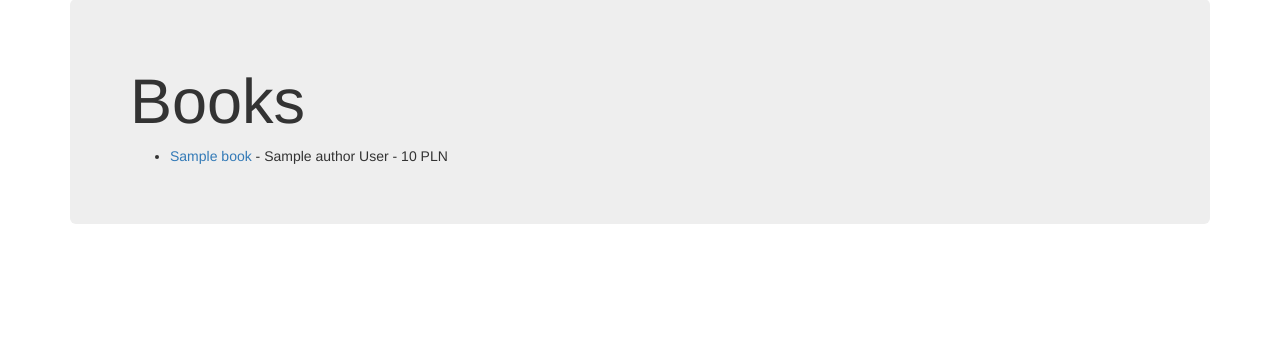
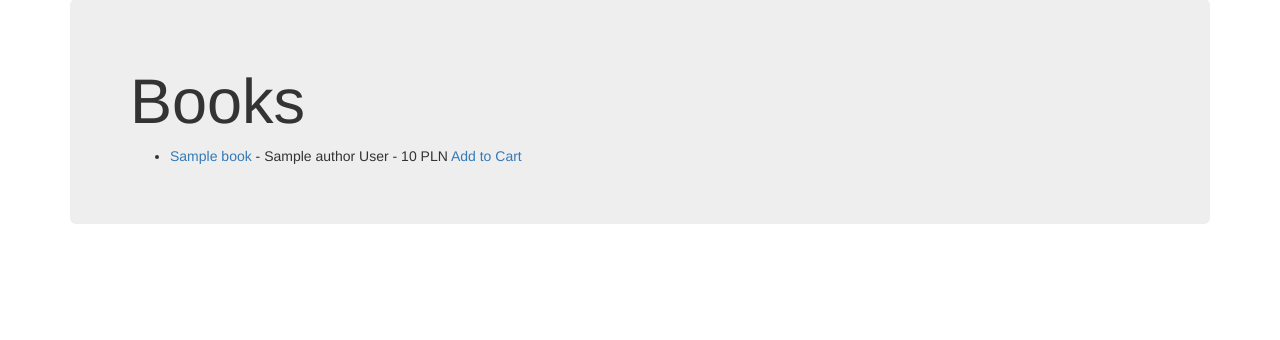
Before and after one commit to damianpud/flask_task, a Flask app: page / in a window 1280 px wide. Shown: the part 113-453 px from the top of the page. Run offline with Flask 2, Linux system fonts and the light colour scheme; tables that the repository leaves empty hold one stand-in row (values such as "Sample post"); parts of the project's set-up code (start-up, migrations or seed data) failed here and were passed over; some libraries are stand-ins or nearby versions.

Commit message:
updated books template

```diff
--- a/templates/books.html
+++ b/templates/books.html
@@ -10,7 +10,7 @@
         - {{ book.author.name }} {{ book.author.surname }} - {{ book.price }} PLN
         <a href="{{ url_for('main.book_update', book_id=book.id) }}">update</a> /
         <a href="{{ url_for('main.book_delete', book_id=book.id) }}">delete</a> /
-        <a href="{{ url_for('main.add_to_cart', book_id=book.id) }}">Buy</a>
+        <a href="{{ url_for('main.add_to_cart', book_id=book.id) }}">Add to Cart</a>
       </li>
     {% endfor %}
     {% elif current_user.is_authenticated  %}
@@ -18,7 +18,7 @@
       <li>
         <a href="{{ url_for('main.book_detail', book_id=book.id) }}">{{ book.title }}</a>
         - {{ book.author.name }} {{ book.author.surname }} - {{ book.price }} PLN
-        <a href="{{ url_for('main.add_to_cart', book_id=book.id) }}">Buy</a>
+        <a href="{{ url_for('main.add_to_cart', book_id=book.id) }}">Add to Cart</a>
       </li>
     {% endfor %}
     {% else %}
@@ -26,6 +26,7 @@
       <li>
         <a href="{{ url_for('main.book_detail', book_id=book.id) }}">{{ book.title }}</a>
         - {{ book.author.name }} {{ book.author.surname }} - {{ book.price }} PLN
+        <a href="{{ url_for('main.add_to_cart', book_id=book.id) }}">Add to Cart</a>
       </li>
     {% endfor %}
     {% endif %}
```
